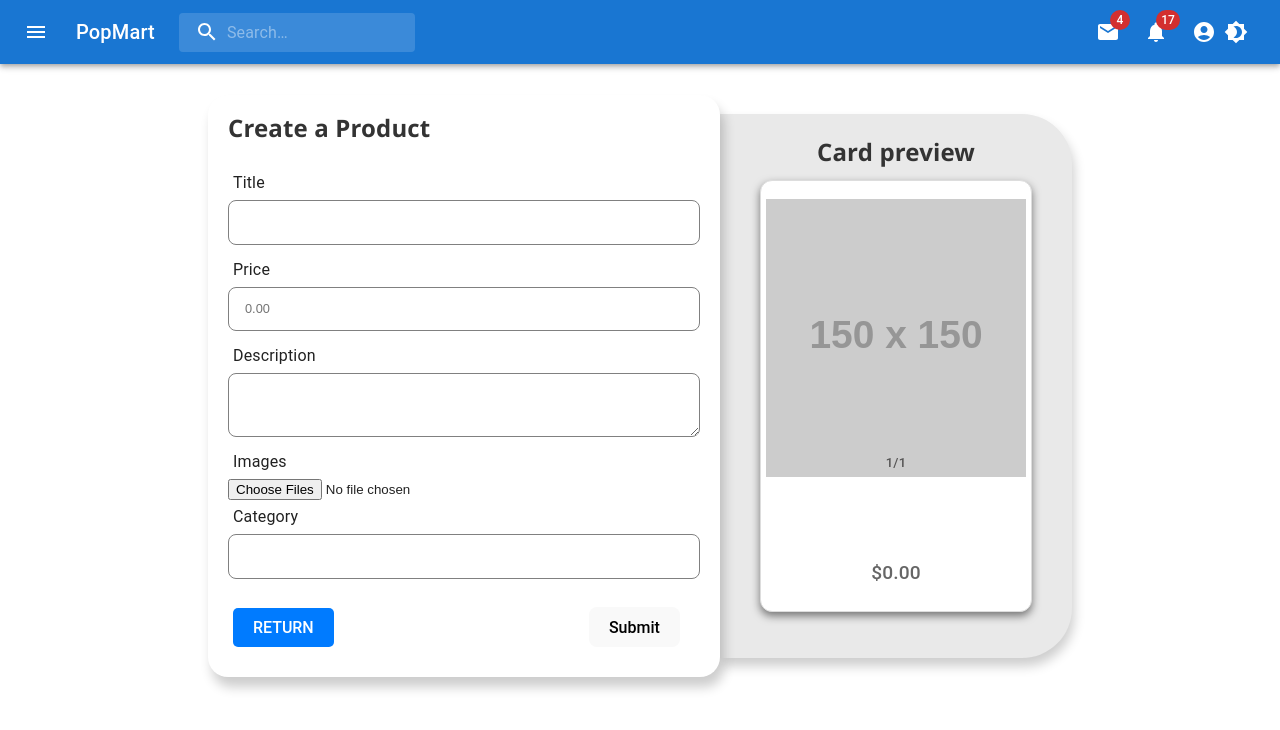
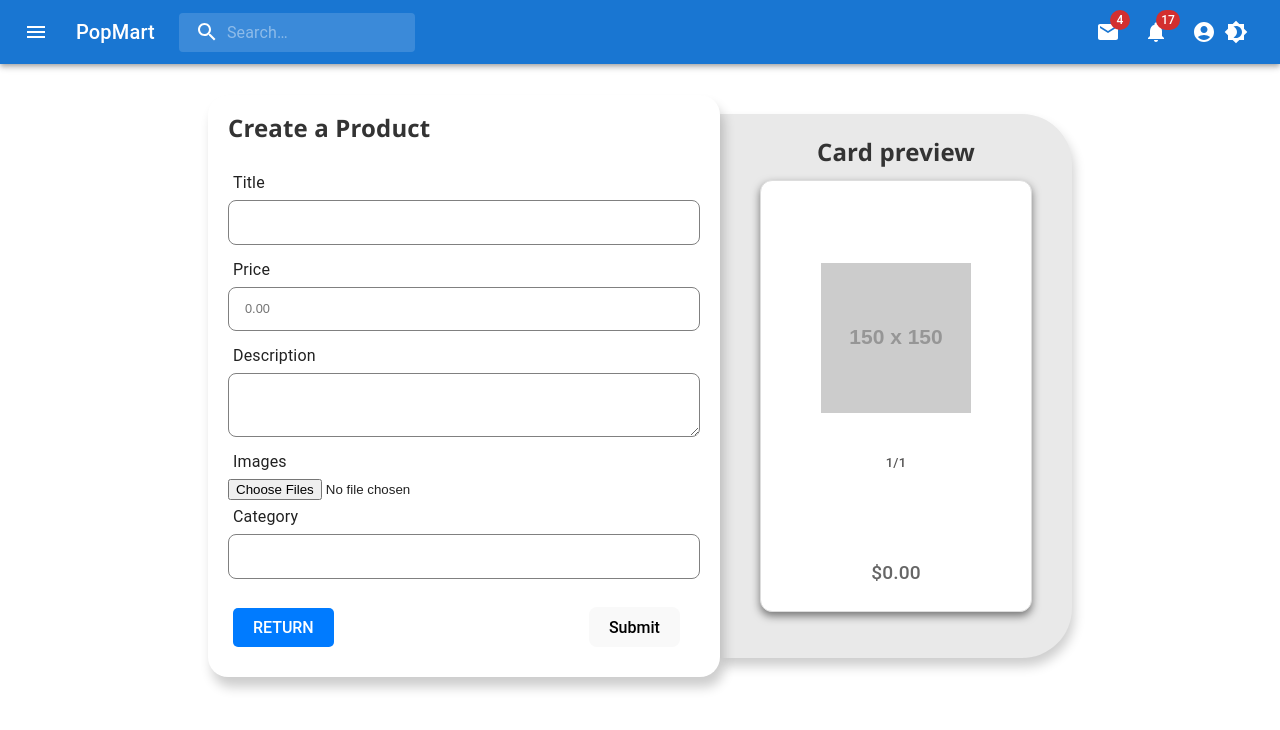
Before and after one commit to No-Country-simulation/c20-21-m-node-react, a React (Vite) app in the folder frontend/: page /product/create in a window 1280 px wide. Shown: the top 730 px of the page. Built offline with nearby package versions, Linux system fonts and the light colour scheme.

Commit message:
Modificando responsive en card images

```diff
--- a/frontend/src/components/card/card.jsx
+++ b/frontend/src/components/card/card.jsx
@@ -10,19 +10,23 @@ const Card = ({ product }) => {
         <Carousel>
           {product.productImage && product.productImage.length > 0 ? (
             product.productImage.map((image) => (
+              <div className="image-container">
                 <img
                 key={image.public_id}
                 src={image.secure_url}
                 alt={product.title}
                 className="product-image"
               />
+              </div>
             ))
           ) : (
+            <div className="image-container">
               <img
                 src="https://via.placeholder.com/150"
                 alt={product.title}
                 className="product-image"
               />
+            </div>
           )}
         </Carousel>
         <div className="product-detail">
--- a/frontend/src/components/card/card.styles.css
+++ b/frontend/src/components/card/card.styles.css
@@ -20,19 +20,21 @@
   box-shadow: 0 6px 12px rgba(0, 0, 0, 0.2);
 }
 
-.product-image {
+.image-container{
   display: flex;
   align-items: center;
   justify-content: center;
   width: 100%;
   height: 12em;
-  padding: 5px;
+  padding: 10px;
   object-fit: cover;
 }
 
-.product-image img {
+.product-image{
   max-width: 100%;
   max-height: 100%;
+  width: auto;
+  height: auto;
 }
 .product-detail {
   display: flex;
@@ -85,7 +87,7 @@
   .card-container p {
     margin-top: 20px;
   }
-  .product-image {
+  .image-container {
     height: 15em;
   }
 }
@@ -103,7 +105,7 @@
   .card-container p {
     font-size: 1.1rem;
   }
-  .product-image {
+  .image-container {
     height: 16em;
   }
 }
@@ -117,7 +119,7 @@
   .card-container p {
     font-size: 1.2em;
   }
-  .product-image {
+  .image-container {
     height: 18em;
   }
   @media (min-width: 1154px) {
```
Lines whose indentation alone changed are shown as unchanged.
